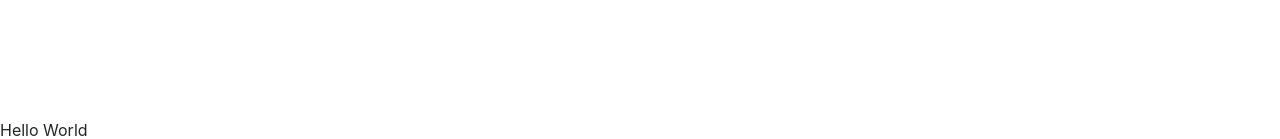
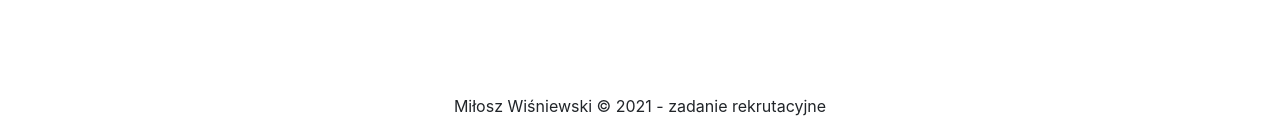
Before and after one commit to Milesq/video-app, a React (Create React App) app: page / in a window 1280 px wide. Shown: the part 658-797 px from the top of the page. Built offline with nearby package versions, Linux system fonts and the light colour scheme.

Commit message:
feat: add content to footer

```diff
--- a/src/components/layout/Footer.tsx
+++ b/src/components/layout/Footer.tsx
@@ -1,7 +1,11 @@
 import React from 'react'
 
 function Footer() {
-  return <footer>Hello World</footer>
+  return (
+    <footer className="p-4 text-center">
+      Miłosz Wiśniewski &copy; 2021 - zadanie rekrutacyjne
+    </footer>
+  )
 }
 
 export default Footer
```
